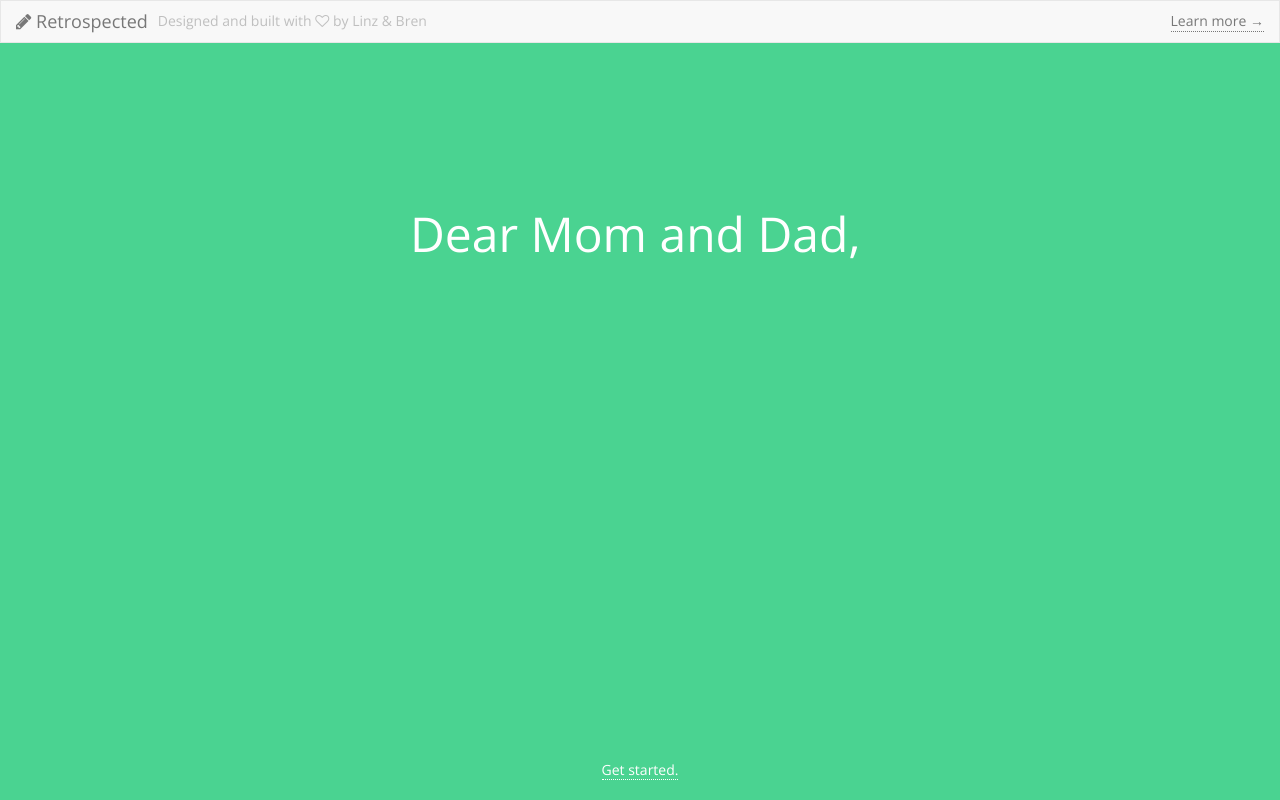
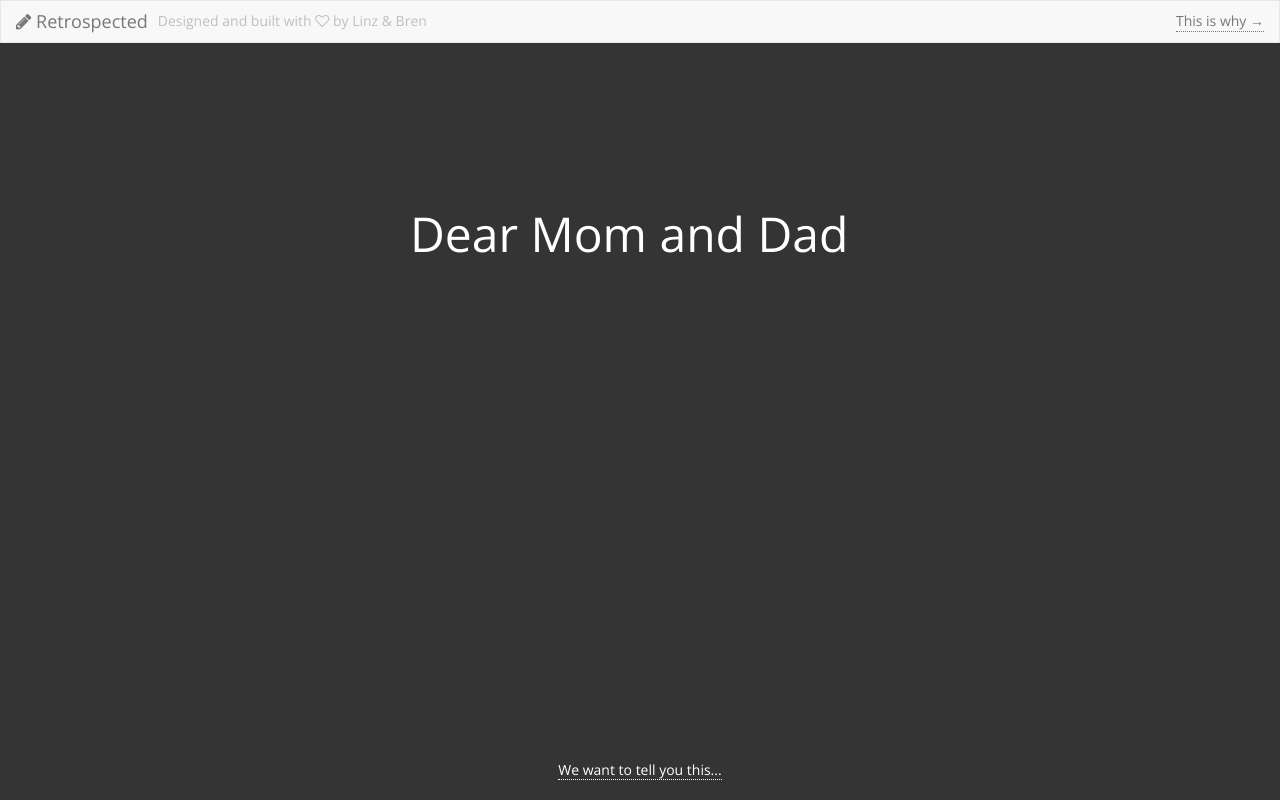
Before and after one commit to linzster/retrospected, a PHP site: page / in a window 1280 px wide. Run offline with PHP 8.4, Linux system fonts and the light colour scheme.

Commit message:
little fun stylin

```diff
--- a/assets/css/memory.css
+++ b/assets/css/memory.css
@@ -165,3 +165,6 @@ body {
   top: 0px;
   font-size: 32px;
 }
+
+#momdad.animate:after {
+   content: ",";
--- a/assets/js/application.js
+++ b/assets/js/application.js
@@ -1,4 +1,6 @@
 $(document).ready(function() {
+
+$('body').css("background-color", '#343434');
 
   function getRandomMemory() {
 
@@ -29,7 +31,7 @@ $(document).ready(function() {
 
   $('.refresh').click(function() {
     var link = $(this);
-    if (link.text() == 'Get started.') {
+    if (link.text() == 'We want to tell you this...') {
       $('#momdad').addClass('animate');
       setTimeout(function() {
           getStarted();
--- a/index.php
+++ b/index.php
@@ -16,12 +16,12 @@
     <div class="navbar navbar-default">
       <a class="navbar-brand refresh" href="#"><i class="icon-pencil"></i> Retrospected </a>
       <p class="navbar-text author-line hidden-xs">Designed and built with <i class="icon-heart-empty"></i> by Linz & Bren</p>
-      <a class="navbar-text pull-right open-slider" href="#slider-info">Learn more →</a>
+      <a class="navbar-text pull-right open-slider" href="#slider-info">This is why →</a>
     </div>
 
     <div class='container'>
       <div class='momdad-holder'>
-        <h1 id='momdad'>Dear Mom and Dad,</h1>
+        <h1 id='momdad'>Dear Mom and Dad</h1>
       </div>
       <div class='memories'>
         <h2 class="memory"></h2>
@@ -51,7 +51,7 @@
   <!-- footer -->
   <div id="footer">
     <div class="container text-center">
-      <a class='refresh' href="#">Get started.</a>
+      <a class='refresh' href="#">We want to tell you this...</a>
     </div>
   </div>
 
```
